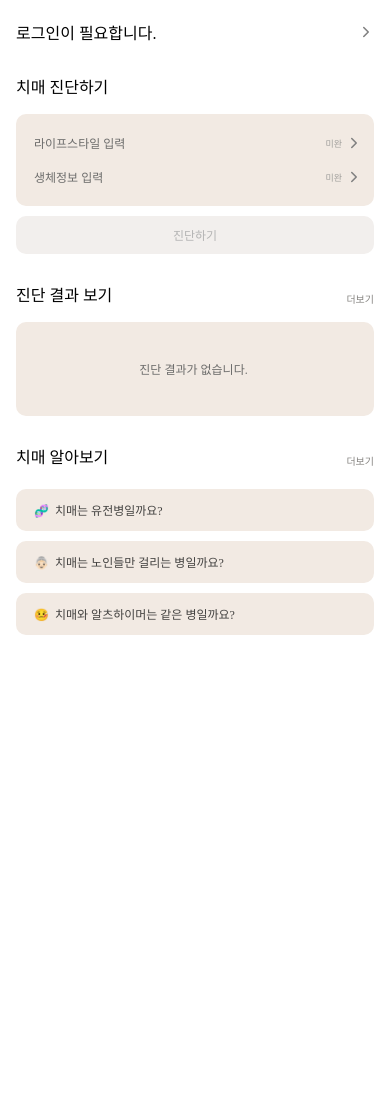
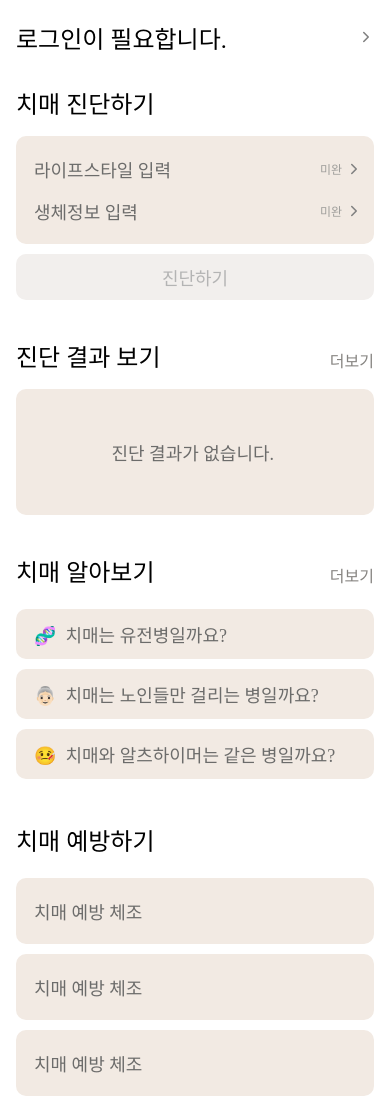
Before and after one commit to sminha/dementia-forecast, a React Native app: screen /Home in a window 390 px wide. Before the commit the page ends 844 px from the top, so only its background shows below. Built offline with nearby package versions, Linux system fonts and the light colour scheme.

Commit message:
feat: Add dementia prevention section

```diff
--- a/src/screens/main/HomeScreen.tsx
+++ b/src/screens/main/HomeScreen.tsx
@@ -14,6 +14,8 @@ const HomeScreen = () => {
     { id: '1', text: '🧬  치매는 유전병일까요? ' },
     { id: '2', text: '👵🏻  치매는 노인들만 걸리는 병일까요? ' },
     { id: '3', text: '🤒  치매와 알츠하이머는 같은 병일까요? ' },
+    // { id: '4', text: '💭  치매와 단순 건망증은 어떻게 구별하나요? ' },
+    // { id: '5', text: '😄  치매는 완치가 가능한가요? ' },
   ];
 
   return (
@@ -34,7 +36,7 @@ const HomeScreen = () => {
                 <Icon name="chevron-forward" size={16} color="gray" />
               </View>
             </TouchableOpacity>
-            <TouchableOpacity style={styles.row}>
+            <TouchableOpacity style={styles.row} onPress={() => navigation.navigate('BiometricStart')}>
               <CustomText style={styles.cardText}>생체정보 입력</CustomText>
               <View style={styles.statusContainer}>
                 <CustomText style={styles.status}>미완</CustomText>
@@ -47,7 +49,7 @@ const HomeScreen = () => {
           </TouchableOpacity>
         </View>
 
-        <View style={styles.section}>
+        <View style={styles.sectionSecondary}>
           <View style={styles.row}>
             <CustomText weight="bold" style={styles.sectionTitle}>진단 결과 보기</CustomText>
             <TouchableOpacity>
@@ -59,7 +61,7 @@ const HomeScreen = () => {
           </View>
         </View>
 
-        <View style={styles.section}>
+        <View style={styles.sectionSecondary}>
           <View style={styles.row}>
             <CustomText weight="bold" style={styles.sectionTitle}>치매 알아보기</CustomText>
             <TouchableOpacity>
@@ -71,6 +73,21 @@ const HomeScreen = () => {
               <CustomText style={styles.infoText}>{item.text}</CustomText>
             </TouchableOpacity>
           ))}
+        </View>
+
+        <View style={styles.sectionSecondary}>
+          <View style={styles.row}>
+            <CustomText weight="bold" style={styles.sectionTitle}>치매 예방하기</CustomText>
+          </View>
+            <TouchableOpacity style={styles.preventionCard}>
+              <CustomText style={styles.infoText}>치매 예방 체조</CustomText>
+            </TouchableOpacity>
+            <TouchableOpacity style={styles.preventionCard}>
+              <CustomText style={styles.infoText}>치매 예방 체조</CustomText>
+            </TouchableOpacity>
+            <TouchableOpacity style={styles.preventionCard}>
+              <CustomText style={styles.infoText}>치매 예방 체조</CustomText>
+            </TouchableOpacity>
         </View>
       </ScrollView>
     </View>
@@ -93,13 +110,16 @@ const styles = StyleSheet.create({
     paddingVertical: 10,
   },
   loginText: {
-    fontSize: 16,
+    fontSize: 24,
   },
   section: {
     marginTop: 20,
   },
+  sectionSecondary: {
+    marginTop: 30,
+  },
   sectionTitle: {
-    fontSize: 16,
+    fontSize: 24,
     marginBottom: 8,
   },
   card: {
@@ -116,7 +136,7 @@ const styles = StyleSheet.create({
   },
   cardText: {
     paddingLeft: 6,
-    fontSize: 12,
+    fontSize: 18,
     color: '#6C6C6B',
   },
   statusContainer: {
@@ -125,7 +145,7 @@ const styles = StyleSheet.create({
     gap: 4,
   },
   status: {
-    fontSize: 9,
+    fontSize: 12,
     color: '#9F9E9B',
   },
   disabledButton: {
@@ -136,23 +156,23 @@ const styles = StyleSheet.create({
     backgroundColor: '#F2EFED',
   },
   buttonText: {
-    fontSize: 12,
+    fontSize: 18,
     color: '#B4B4B4',
   },
   moreText: {
-    fontSize: 10,
+    fontSize: 16,
     color: '#868481',
   },
   resultBox: {
     alignItems: 'center',
     justifyContent: 'center',
-    paddingVertical: 38,
+    paddingVertical: 50,
     paddingHorizontal: 12,
     borderRadius: 10,
     backgroundColor: '#F2EAE3',
   },
   resultText: {
-    fontSize: 12,
+    fontSize: 18,
     color: '#6C6C6B',
   },
   infoCard: {
@@ -163,8 +183,15 @@ const styles = StyleSheet.create({
   },
   infoText: {
     paddingLeft: 6,
-    fontSize: 12,
-    color: '#434240',
+    fontSize: 18,
+    color: '#6C6C6B',
+  },
+  preventionCard: {
+    paddingLeft: 12,
+    paddingVertical: 20,
+    marginVertical: 5,
+    borderRadius: 10,
+    backgroundColor: '#F2EAE3',
   },
 });
 
```
